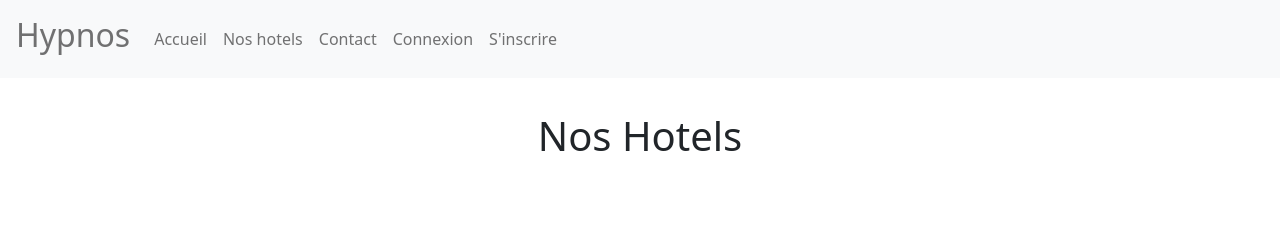
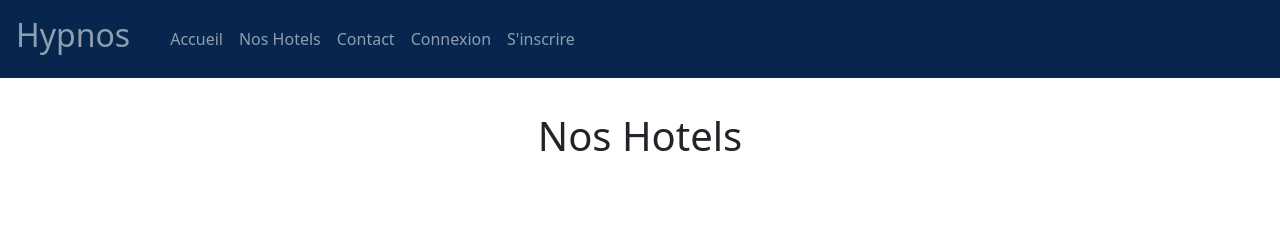
Before and after one commit to olivier2778/ECF-Hypnos, a Symfony app: template templates/hotel/index.html.twig in a window 1280 px wide. Shown: the top 245 px of the page. Run offline with Twig, Linux system fonts and the light colour scheme; the template is opened without the code that fills it: most values are stand-ins (such as "Sample title", 1, 10 or a date in 2020); some libraries are stand-ins or nearby versions.

Commit message:
pages hotel suite style

```diff
--- a/templates/base.html.twig
+++ b/templates/base.html.twig
@@ -34,20 +34,20 @@
 
 	<body>
 		<div class="container-fluid">
-			<header class="row">
-				<div class="col p-5">
-					<nav class="navbar navbar-expand-lg navbar-light bg-light fixed-top">
+			<header class="row py-5">
+				<div class="col">
+					<nav class="navbar navbar-expand-lg navbar-dark fixed-top" style="background-color: rgb(6, 38, 78);">
 						<span class="navbar-text mx-3 h2">Hypnos</span>
-						<button class="navbar-toggler" type="button" data-bs-toggle="collapse" data-bs-target="#navbarNavDropdown" aria-controls="navbarNavDropdown" aria-expanded="false" aria-label="Toggle navigation">
+						<button class="navbar-toggler mx-3" type="button" data-bs-toggle="collapse" data-bs-target="#navbarNavDropdown" aria-controls="navbarNavDropdown" aria-expanded="false" aria-label="Toggle navigation">
 							<span class="navbar-toggler-icon"></span>
 						</button>
-						<div class="collapse navbar-collapse" id="navbarNavDropdown">
+						<div class="collapse navbar-collapse ms-3" id="navbarNavDropdown">
 							<ul class="navbar-nav">
 								<li class="nav-item">
 									<a class="nav-link" href="{{ path('home') }}">Accueil</a>
 								</li>
 								<li class="nav-item">
-									<a class="nav-link" href="{{ path('hotel_index') }}">Nos hotels</a>
+									<a class="nav-link" href="{{ path('hotel_index') }}">Nos Hotels</a>
 								</li>
 
 								{% if not is_granted('ROLE_MANAGER') and is_granted('ROLE_USER')  %}
--- a/templates/hotel/index.html.twig
+++ b/templates/hotel/index.html.twig
@@ -14,8 +14,7 @@
 							<div class="card-body">
 								<h3>{{ hotel.name }}</h3>
 								<h4>{{ hotel.city }}</h4>
-								<p class="card-text">{{ hotel.description }}</p>
-								<div class="text-center">
+								<div class="text-center pt-3">
 									<div class="btn-group">
 										<a href="{{ path('hotel_show', {'id': hotel.id}) }}" class="btn btn-info" role="button">Voir en detail</a>
 									</div>
```
Also changed, not shown: assets/styles/app.scss (+5 -4 lines), templates/hotel/show.html.twig (+14 -13 lines), templates/suite/show.html.twig (+10 -6 lines), public/assets/styles/style.css, public/build/app.css.
